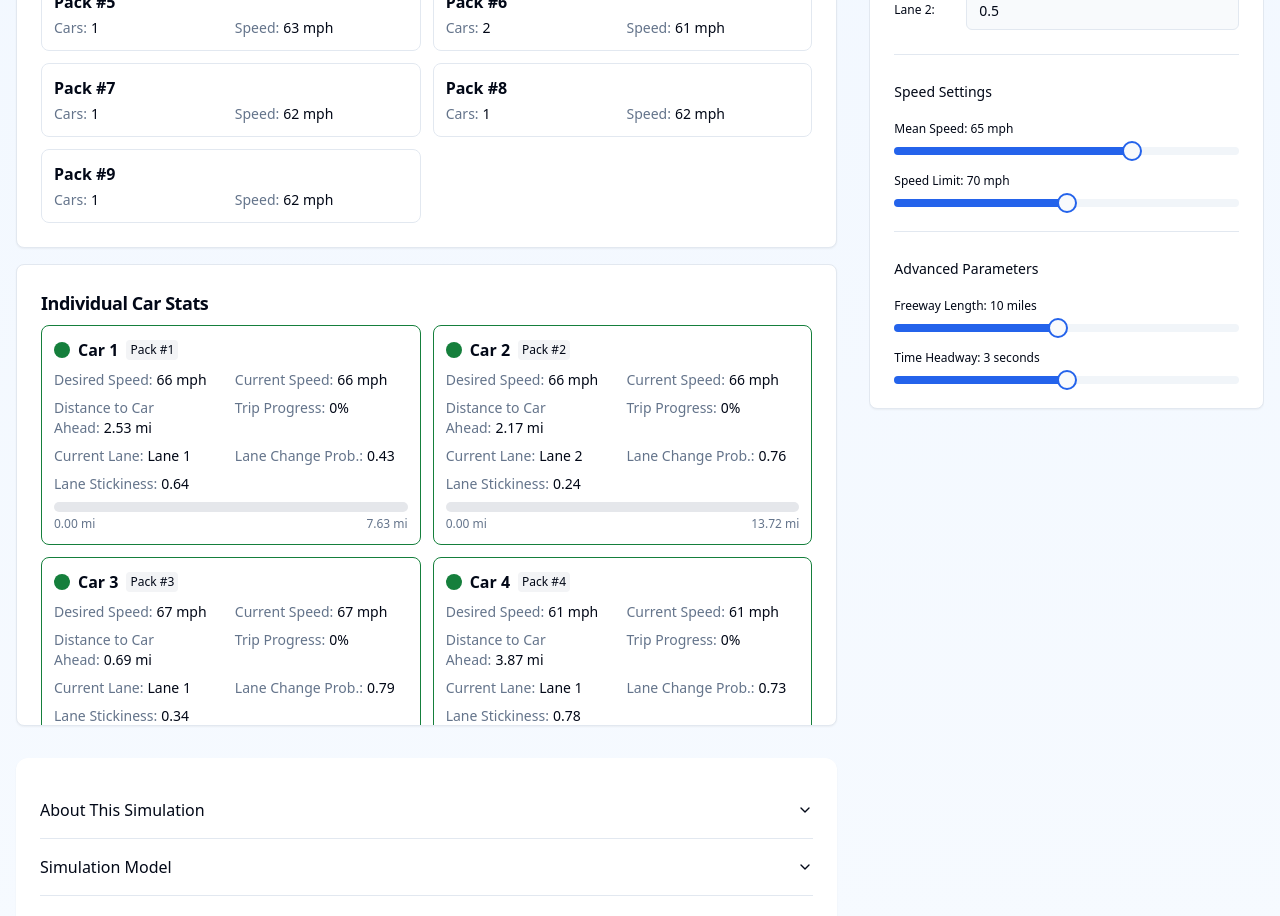
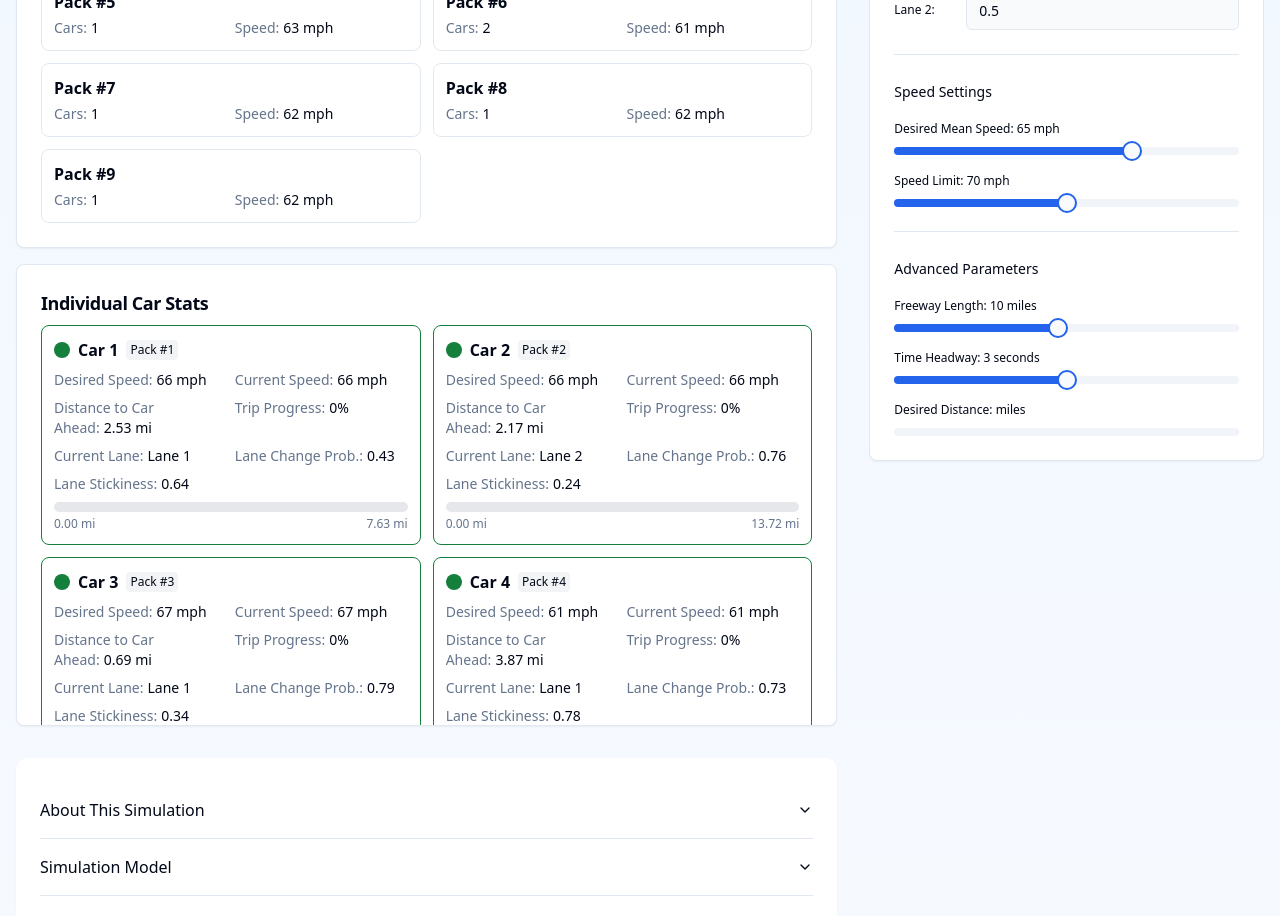
Before and after one commit to aaryanpraveen16/freeway-simulator, a React (Vite) app: page /freeway-simulator in a window 1280 px wide. Shown: the part 1040-1956 px from the top of the page. Built offline with nearby package versions, Linux system fonts and the light colour scheme.

Commit message:
Add desired trip distance parameter
Added desired trip distance to advanced parameters and renamed "mean speed" to "desired mean speed" in the control panel.

```diff
--- a/src/components/ControlPanel.tsx
+++ b/src/components/ControlPanel.tsx
@@ -1,3 +1,4 @@
+
 import React from "react";
 import { Card, CardContent, CardHeader, CardTitle } from "@/components/ui/card";
 import { Button } from "@/components/ui/button";
@@ -205,7 +206,7 @@ const ControlPanel: React.FC<ControlPanelProps> = ({
               <Label className="text-sm font-medium">Speed Settings</Label>
 
               <div className="space-y-2">
-                <Label className="text-xs">Mean Speed: {params.meanSpeed} mph</Label>
+                <Label className="text-xs">Desired Mean Speed: {params.meanSpeed} mph</Label>
                 <Slider
                   value={[params.meanSpeed]}
                   onValueChange={([value]) => onUpdateParams({ meanSpeed: value })}
@@ -258,6 +259,18 @@ const ControlPanel: React.FC<ControlPanelProps> = ({
                   className="w-full"
                 />
               </div>
+
+              <div className="space-y-2">
+                <Label className="text-xs">Desired Distance: {params.desiredTrip} miles</Label>
+                <Slider
+                  value={[params.desiredTrip]}
+                  onValueChange={([value]) => onUpdateParams({ desiredTrip: value })}
+                  min={1}
+                  max={50}
+                  step={1}
+                  className="w-full"
+                />
+              </div>
             </div>
           </CardContent>
         </Card>
```
